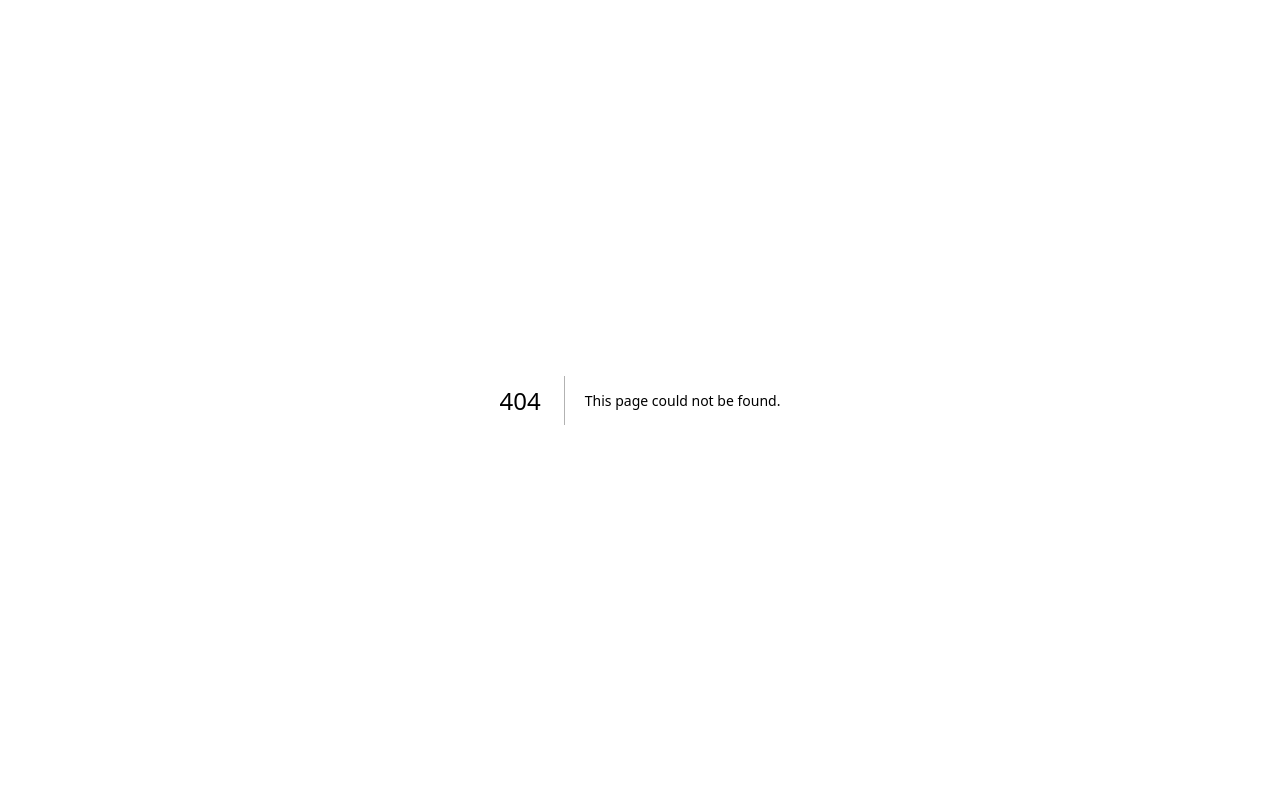
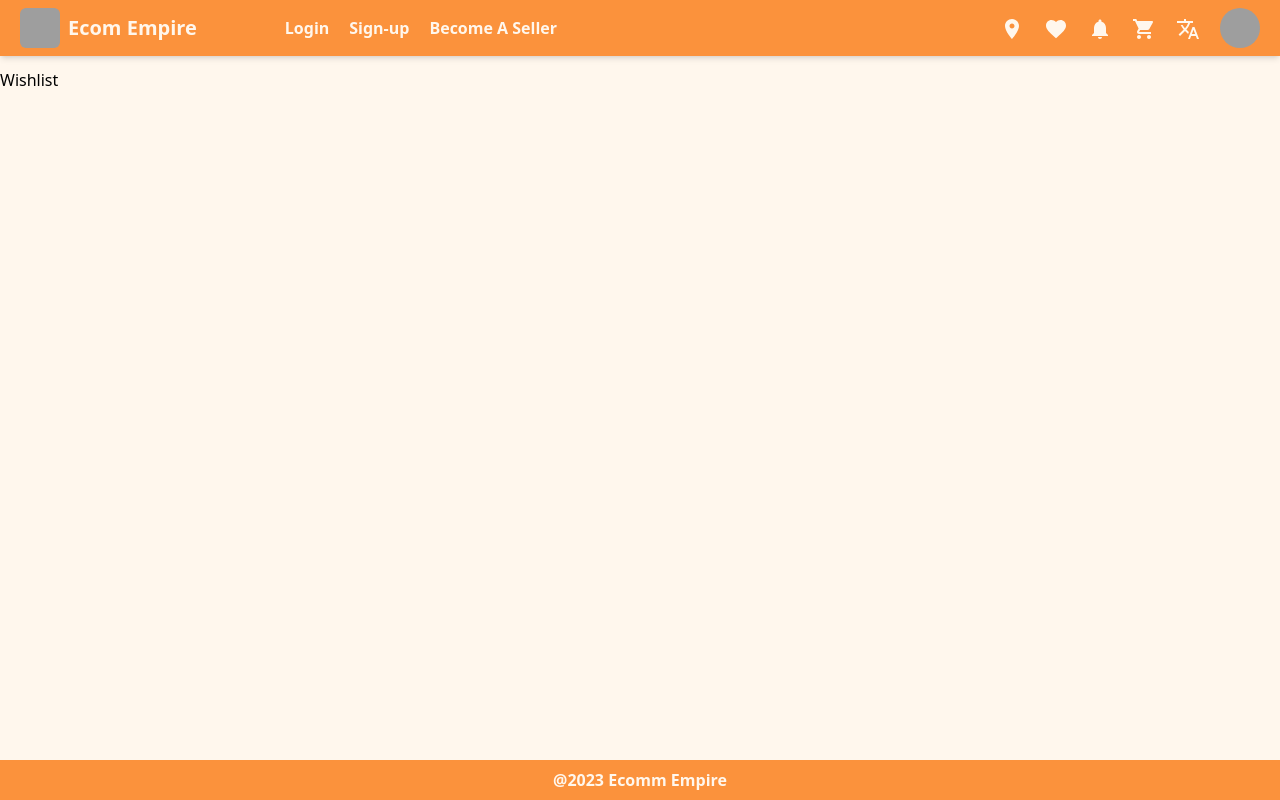
Before and after one commit to azazali186/ecom-empire, a Next.js app: page /wishlist in a window 1280 px wide. Before the commit this address had no page. Built offline with nearby package versions, Linux system fonts and the light colour scheme; grey boxes are pictures that could not be loaded.

Commit message:
Completed Routing

```diff
--- a/components/landing/Header.tsx
+++ b/components/landing/Header.tsx
@@ -4,24 +4,38 @@ import NotificationsIcon from "@mui/icons-material/Notifications";
 import ShoppingCartIcon from "@mui/icons-material/ShoppingCart";
 import FavoriteIcon from "@mui/icons-material/Favorite";
 import LocationOnIcon from "@mui/icons-material/LocationOn";
-import TranslateIcon from '@mui/icons-material/Translate';
+import TranslateIcon from "@mui/icons-material/Translate";
 import Link from "next/link";
+import { Avatar, Grid } from "@mui/material";
+import Image from "next/image";
 const Header = () => {
   return (
     <div className="flex justify-between px-5 py-2 mb-3 items-center sticky top-0 font-bold shadow-md  bg-orange-400 text-orange-50">
       <div className="left flex gap-2 justify-center items-center">
         <div className="cursor-pointer">
-        <Link href={"/"} ><img
-            src="https://picsum.photos/seed/picsum/200/300"
-            alt="logo"
-            className="w-[40px] h-[40px] rounded-sm"
-          /></Link>
+          <Link href={"/"}>
+            <Image
+              src="https://picsum.photos/seed/picsum/200/300"
+              alt="logo"
+              className="w-[40px] h-[40px] rounded-md"
+              width={40}
+              height={40}
+            />
+          </Link>
         </div>
-        <h1 className="cursor-pointer hover:scale-125 text-xl"><Link href={"/"} >Ecom Empire</Link></h1>
+        <h1 className="cursor-pointer hover:scale-110 text-xl">
+          <Link href={"/"}>Ecom Empire</Link>
+        </h1>
         <div className="flex gap-5 justify-center items-center ml-20 ">
-          <div className="cursor-pointer hover:scale-125"><Link href={"/auth/login"} >Login</Link></div>
-          <div className="cursor-pointer hover:scale-125"><Link href={"/auth/sign-up"} >Sign-up</Link></div>
-          <div className="cursor-pointer hover:scale-125"><Link href={"/become-a-seller"}>Become A Seller</Link></div>
+          <div className="cursor-pointer hover:scale-125">
+            <Link href={"/auth/login"}>Login</Link>
+          </div>
+          <div className="cursor-pointer hover:scale-125">
+            <Link href={"/auth/sign-up"}>Sign-up</Link>
+          </div>
+          <div className="cursor-pointer hover:scale-125">
+            <Link href={"/become-a-seller"}>Become A Seller</Link>
+          </div>
         </div>
       </div>
       <div className="right">
@@ -30,7 +44,9 @@ const Header = () => {
             <LocationOnIcon />
           </li>
           <li className="cursor-pointer hover:scale-125">
-            <FavoriteIcon />
+            <Link href={"/wishlist"}>
+              <FavoriteIcon />
+            </Link>
           </li>
           <li className="cursor-pointer hover:scale-125">
             <NotificationsIcon />
@@ -42,11 +58,9 @@ const Header = () => {
             <TranslateIcon />
           </li>
           <li className="cursor-pointer">
-            <img
-              src="https://picsum.photos/seed/picsum/200/300"
-              alt="Profile"
-              className="w-[40px] h-[40px] rounded-full"
-            />
+            <Grid xs display="flex" justifyContent="center" alignItems="center">
+              <Avatar src="https://picsum.photos/seed/picsum/300/300.webp" />
+            </Grid>
           </li>
         </ul>
       </div>
--- a/components/product/ProductCard.tsx
+++ b/components/product/ProductCard.tsx
@@ -3,6 +3,7 @@ import { Button } from "@mui/material";
 import React from "react";
 import AddIcon from "@mui/icons-material/Add";
 import ShoppingBagIcon from "@mui/icons-material/ShoppingBag";
+import FavoriteIcon from "@mui/icons-material/Favorite";
 import Image from "next/image";
 import Link from "next/link";
 // components/ProductCard.tsx
@@ -13,6 +14,7 @@ export type Product = {
   price?: number;
   imageUrl: string;
   desc?: string;
+  likes?: number;
 };
 
 type ProductCardProps = {
@@ -29,13 +31,11 @@ const ProductCard: React.FC<ProductCardProps> = ({ product }) => {
           className="w-48 h-48 object-cover rounded-t-md" width="186" height="186"
         />
         <h3 className="text-lg mt-2">{product.name}</h3>
-        {product?.price ? (
-          <p className="text-orange-400 font-bold">
-            ${product?.price?.toFixed(2)}
+          <p className="text-orange-400 flex justify-between items-center font-bold">
+            <span>${product?.price?.toFixed(2)}</span>
+            <span className="gap-2 flex"><FavoriteIcon />{ product.likes || 0 }</span>
+
           </p>
-        ) : (
-          ""
-        )}
       </div>
       <div className="bg-orange-100 back min-w-fit p-4 my-4 mr-6 shadow-lg rounded-md cursor-pointer">
         <Link href={`/products/${product.slug.toLowerCase().replaceAll(" ", "-")}`}>
--- /dev/null
+++ b/pages/wishlist/index.tsx
@@ -0,0 +1,10 @@
+import MainLayout from '@/components/layouts'
+import React from 'react'
+
+const WishList = () => {
+  return (
+    <MainLayout>Wishlist</MainLayout>
+  )
+}
+
+export default WishList
```
